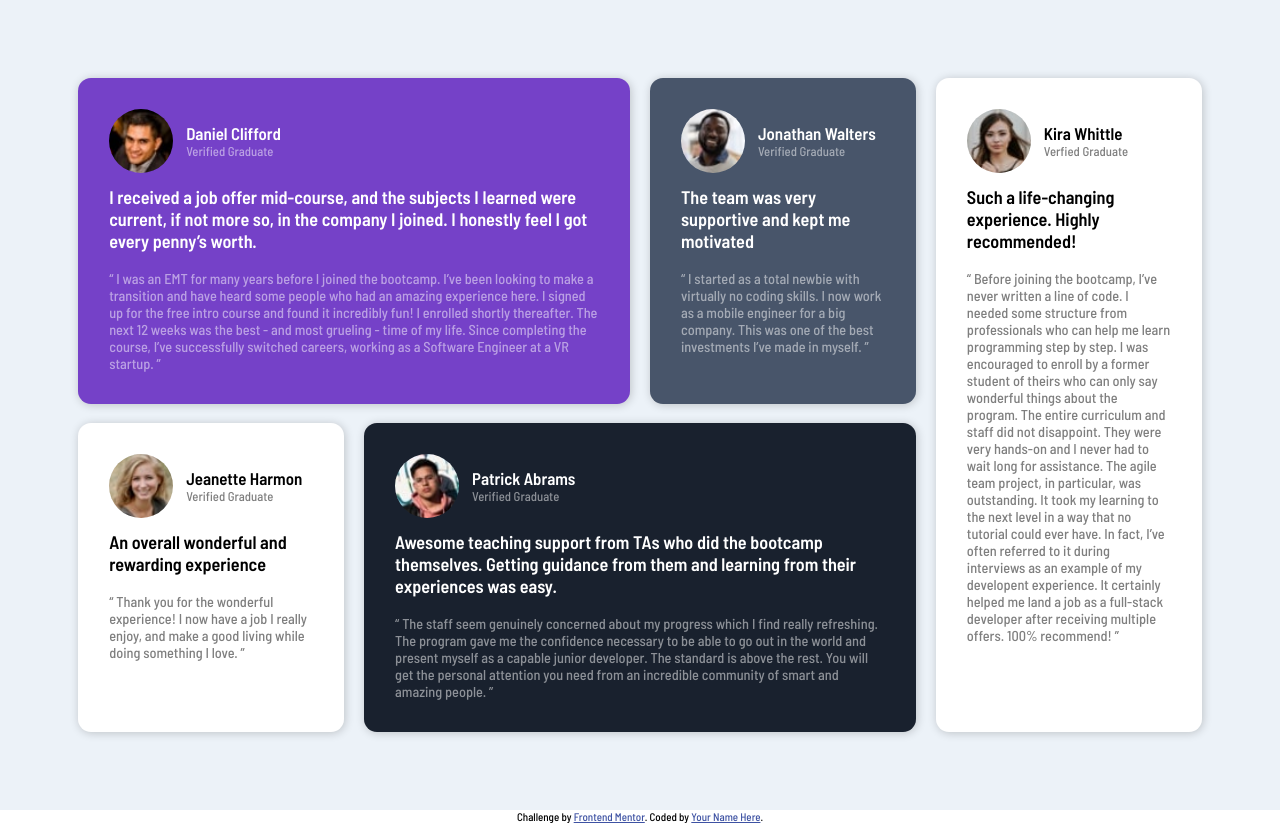
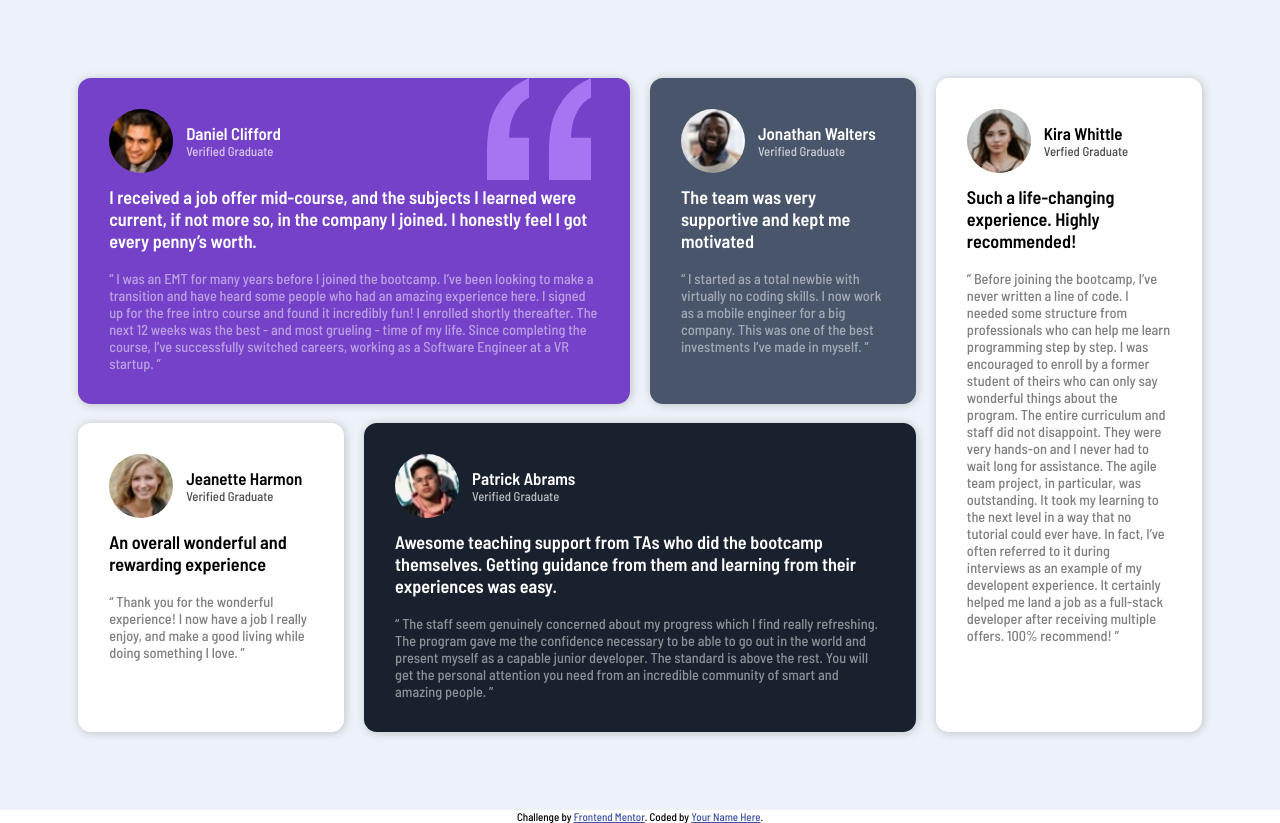
Before and after one commit to aseerkt/testimonials-grid-section, a plain HTML site: page index.html in a window 1280 px wide. Drawn offline with Linux system fonts and the light colour scheme.

Commit message:
Added quotation svg

```diff
--- a/index.html
+++ b/index.html
@@ -29,6 +29,11 @@
     <div class="container">
       <div class="grid-wrapper">
         <div class="grid-item light-text" id="daniel">
+          <img
+            class="floating-quotation"
+            src="./images/bg-pattern-quotation.svg"
+            alt="quotation"
+          />
           <div class="person-header">
             <img
               class="avatar"
--- a/scss/main.scss
+++ b/scss/main.scss
@@ -41,6 +41,7 @@ body {
       }
       box-shadow: 1px 1px 10px 0 rgba(0, 0, 0, 0.2);
       .person-header {
+        z-index: 2;
         display: flex;
         justify-content: flex-start;
         align-items: center;
@@ -54,18 +55,23 @@ body {
 
         .person-info {
           h2 {
+            z-index: 2;
             font-size: 1.3em;
           }
           p {
+            z-index: 2;
+            opacity: 0.7;
             font-size: 0.98em;
           }
         }
       }
       .content-header {
+        z-index: 2;
         font-size: 1.4em;
         margin-bottom: 1em;
       }
       .content-desc {
+        z-index: 2;
         font-size: 1.1em;
       }
     }
@@ -73,6 +79,13 @@ body {
       color: #fff;
     }
     #daniel {
+      position: relative;
+      .floating-quotation {
+        position: absolute;
+        right: 3em;
+        top: 0;
+        z-index: 0;
+      }
       background-color: $moderate-violet;
       grid-area: daniel;
     }
```
Also changed, not shown: css/main.min.css.
